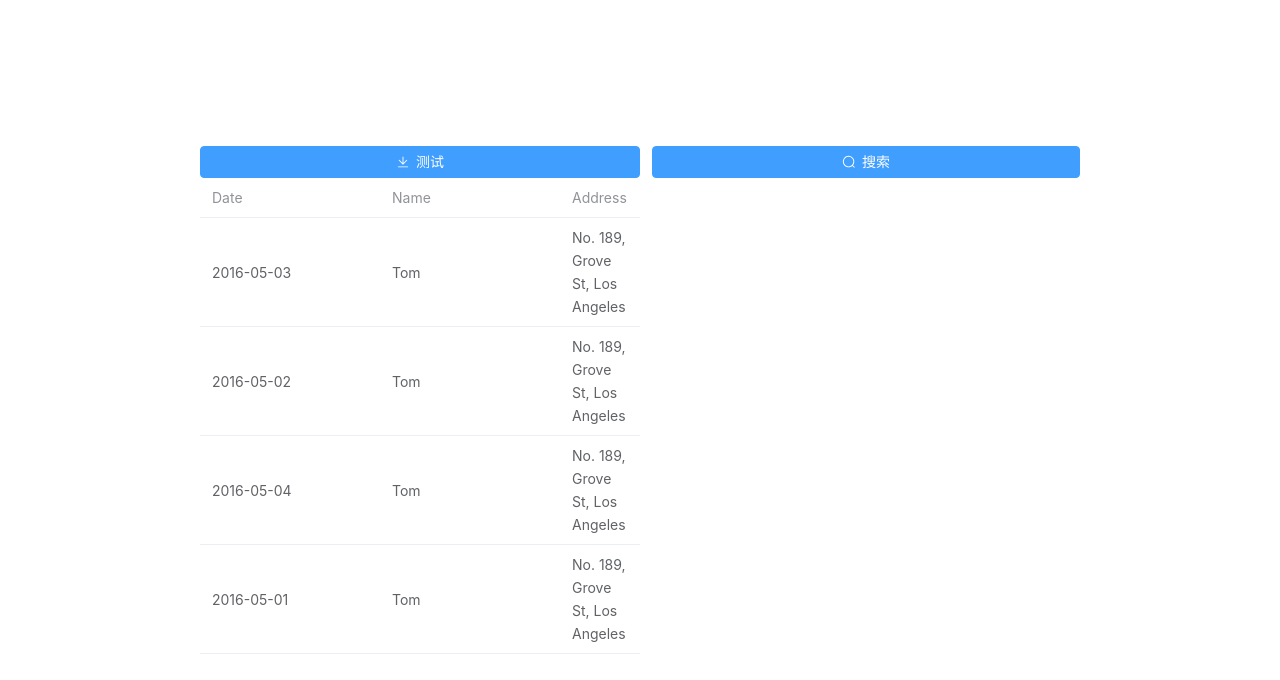
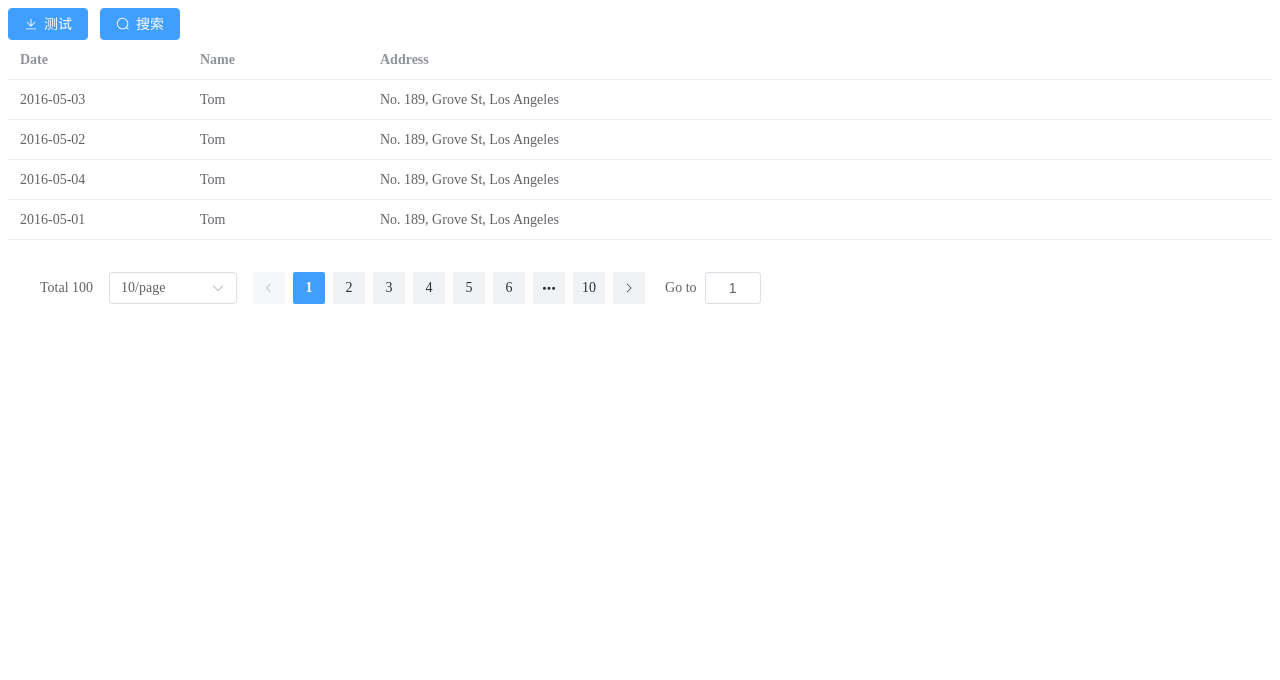
Before and after one commit to shuke-zhang/vue-template, a Vue app: page / in a window 1280 px wide. Shown: the top 680 px of the page. Built offline with nearby package versions, Linux system fonts and the light colour scheme.

Commit message:
添加element语言国际化，并添加分页公告组件

```diff
--- a/src/App.vue
+++ b/src/App.vue
@@ -45,6 +45,14 @@ const tableData = [
     address: 'No. 189, Grove St, Los Angeles',
   },
 ];
+const total = 100;
+const queryParams = reactive({
+  current: 1,
+  size: 10,
+});
+function getList() {
+  console.log(queryParams);
+}
 </script>
 
 <template>
@@ -56,6 +64,13 @@ const tableData = [
     <el-table-column prop="name" label="Name" width="180" />
     <el-table-column prop="address" label="Address" />
   </el-table>
+  <Pagination
+    v-show="total > 0"
+    v-model:page="queryParams.current"
+    v-model:limit="queryParams.size"
+    :total="total"
+    @pagination="getList"
+  />
   <!-- <header>
     <img
       alt="Vue logo"
--- /dev/null
+++ b/src/components/Pagination/Pagination.vue
@@ -0,0 +1,105 @@
+<script setup lang="ts">
+const props = defineProps({
+  total: {
+    required: true,
+    type: Number,
+  },
+  page: {
+    type: Number,
+    default: 1,
+  },
+  limit: {
+    type: Number,
+    default: 20,
+  },
+  pageSizes: {
+    type: Array,
+    default() {
+      return [10, 20, 30, 50];
+    },
+  },
+  // 移动端页码按钮的数量端默认值5
+  pagerCount: {
+    type: Number,
+    default: document.body.clientWidth < 992 ? 5 : 7,
+  },
+  layout: {
+    type: String,
+    default: 'slot, total, sizes, prev, pager, next, jumper ',
+  },
+  background: {
+    type: Boolean,
+    default: true,
+  },
+  autoScroll: {
+    type: Boolean,
+    default: true,
+  },
+  hidden: {
+    type: Boolean,
+    default: false,
+  },
+});
+const emit = defineEmits(['update:page', 'update:limit', 'pagination']);
+
+const currentPage = computed({
+  get: () => props.page,
+  set: val => {
+    emit('update:page', val);
+  },
+});
+
+const pageSize = computed({
+  get: () => props.limit,
+  set: val => {
+    emit('update:limit', val);
+  },
+});
+
+function handleSizeChange(val: number) {
+  if (currentPage.value * val > props.total) {
+    currentPage.value = 1;
+  }
+  emit('pagination', { page: currentPage, limit: val });
+  if (props.autoScroll) {
+    scrollTo(0, 800);
+  }
+}
+
+function handleCurrentChange(val: number) {
+  emit('pagination', { page: val, limit: pageSize.value });
+  if (props.autoScroll) {
+    scrollTo(0, 800);
+  }
+}
+</script>
+
+<template>
+  <div
+    :class="{ hidden: hidden }"
+    class="pagination-container flex justify-end"
+  >
+    <el-pagination
+      v-model:current-page="currentPage"
+      v-model:page-size="pageSize"
+      :background="background"
+      :layout="layout"
+      :page-sizes="pageSizes as number[]"
+      :pager-count="pagerCount"
+      :total="total"
+      @size-change="handleSizeChange"
+      @current-change="handleCurrentChange"
+    >
+    </el-pagination>
+  </div>
+</template>
+
+<style scoped>
+.pagination-container {
+  background: #fff;
+  padding: 32px 16px;
+}
+.pagination-container.hidden {
+  display: none;
+}
+</style>
--- a/src/main.ts
+++ b/src/main.ts
@@ -1,8 +1,8 @@
-import './assets/main.css';
-
 import App from './App.vue';
 import router from './router';
 
+import ElementPlus from 'element-plus';
+import zhCn from 'element-plus/es/locale/lang/zh-cn';
 import { createPinia } from 'pinia';
 import { createApp } from 'vue';
 
@@ -10,5 +10,7 @@ const app = createApp(App);
 
 app.use(createPinia());
 app.use(router);
-
+app.use(ElementPlus, {
+  locale: zhCn, // 设置中文语言
+});
 app.mount('#app');
--- a/types/components.d.ts
+++ b/types/components.d.ts
@@ -9,6 +9,7 @@ declare module 'vue' {
   export interface GlobalComponents {
     Comtest: typeof import('./../src/components/comtest.vue')['default']
     ElButton: typeof import('element-plus/es')['ElButton']
+    ElPagination: typeof import('element-plus/es')['ElPagination']
     ElTable: typeof import('element-plus/es')['ElTable']
     ElTableColumn: typeof import('element-plus/es')['ElTableColumn']
     Eslint: typeof import('./../src/components/eslint.vue')['default']
@@ -18,6 +19,7 @@ declare module 'vue' {
     IconEcosystem: typeof import('./../src/components/icons/IconEcosystem.vue')['default']
     IconSupport: typeof import('./../src/components/icons/IconSupport.vue')['default']
     IconTooling: typeof import('./../src/components/icons/IconTooling.vue')['default']
+    Pagination: typeof import('./../src/components/Pagination/Pagination.vue')['default']
     RouterLink: typeof import('vue-router')['RouterLink']
     RouterView: typeof import('vue-router')['RouterView']
     TheWelcome: typeof import('./../src/components/TheWelcome.vue')['default']
```
Also changed, not shown: 1 other file (tests, documents, lock files or other folders).
